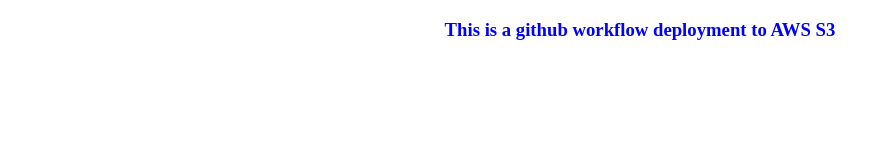
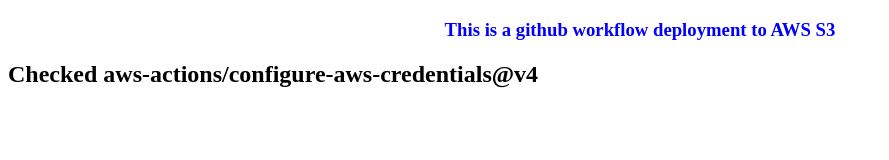
Before and after one commit to ccollinsibe/ext-dev1, a plain HTML site: page public/index.html in a window 1280 px wide. Shown: the whole page, without its empty margins (0-889 px from the left). Drawn offline with Linux system fonts and the light colour scheme.

Commit message:
used version 4

```diff
--- a/public/index.html
+++ b/public/index.html
@@ -6,5 +6,6 @@
     </head>
     <body>
         <h3>This is a github workflow deployment to AWS S3</h3>
+        <h2>Checked aws-actions/configure-aws-credentials@v4</h2>
     </body>
 </html>
```
Also changed, not shown: 1 other file.
